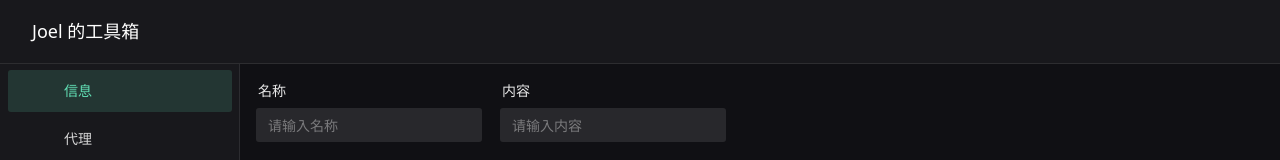
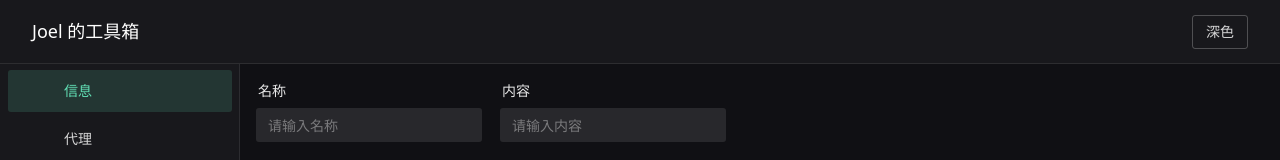
Before and after one commit to iamjoel/j-toolkit, a Vue app in the folder frontend/: page /#/info in a window 1280 px wide. Shown: the top 160 px of the page. Built offline with nearby package versions, Linux system fonts and the light colour scheme; some icons are missing.

Commit message:
feat: choose theme

```diff
--- a/frontend/package.json
+++ b/frontend/package.json
@@ -13,6 +13,7 @@
   "dependencies": {
     "@vicons/ionicons5": "^0.11.0",
     "naive-ui": "^2.21.1",
+    "pinia": "^2.0.4",
     "vue": "^3.2.16",
     "vue-router": "4"
   },
--- a/frontend/src/App.vue
+++ b/frontend/src/App.vue
@@ -1,15 +1,27 @@
 <script setup lang="ts">
-import { darkTheme, NConfigProvider, NLayout, NLayoutHeader, NLayoutSider } from 'naive-ui'
+import { computed } from 'vue'
+import useConfigStore, { Theme } from '@/stores/config'
+import { darkTheme, NConfigProvider, NLayout, NLayoutHeader, NLayoutSider, NButton } from 'naive-ui'
 import Menu from '@/components/Menu.vue'
+
+const config = useConfigStore()
+const currTheme = computed(() => config.theme)
+const isDarkTheme = computed(() => config.theme === Theme.dark)
 </script>
 
 <template>
-  <n-config-provider :theme="darkTheme">
-    <n-layout>
+  <n-config-provider :theme="isDarkTheme ? darkTheme : null">
+    <n-layout :class="currTheme">
       <n-layout-header class="header" bordered>
         <router-link class="name" to="/">
           Joel 的工具箱
         </router-link>
+
+        <div class="actions">
+          <n-button @click="config.toggleTheme()">
+            {{isDarkTheme ? '深色' : '浅色'}}
+          </n-button>
+        </div>
       </n-layout-header>
       <n-layout
         class="main"
@@ -22,7 +34,6 @@ import Menu from '@/components/Menu.vue'
             :collapsed-width="52"
             :width="240"
             :native-scrollbar="false"
-            inverted
           >
             <Menu />
           </n-layout-sider>
@@ -50,6 +61,9 @@ import Menu from '@/components/Menu.vue'
   color: #fff;
   text-decoration: none;
 }
+.light .name {
+  color: #333;
+}
 .main {
   height: calc(100vh - 64px);
 }
--- a/frontend/src/main.ts
+++ b/frontend/src/main.ts
@@ -1,4 +1,5 @@
 import { createApp } from 'vue'
+// router
 import { createRouter, createWebHashHistory } from 'vue-router'
 import routes from './routes'
 
@@ -11,4 +12,9 @@ const router = createRouter({
 
 const app = createApp(App)
 app.use(router)
+
+// store
+import { createPinia } from 'pinia'
+app.use(createPinia())
+
 app.mount('#app')
--- /dev/null
+++ b/frontend/src/stores/config.ts
@@ -0,0 +1,20 @@
+import { defineStore } from 'pinia'
+
+export enum Theme {
+  dark = 'dark',
+  light = 'light'
+}
+
+const useConfigStore = defineStore('counter', {
+  state: () => {
+    return { theme: Theme.dark }
+  },
+
+  actions: {
+    toggleTheme() {
+      this.theme = this.theme === Theme.dark ? Theme.light : Theme.dark
+    },
+  },
+})
+
+export default useConfigStore
```
Also changed, not shown: 2 other files (tests, documents, lock files or other folders).
